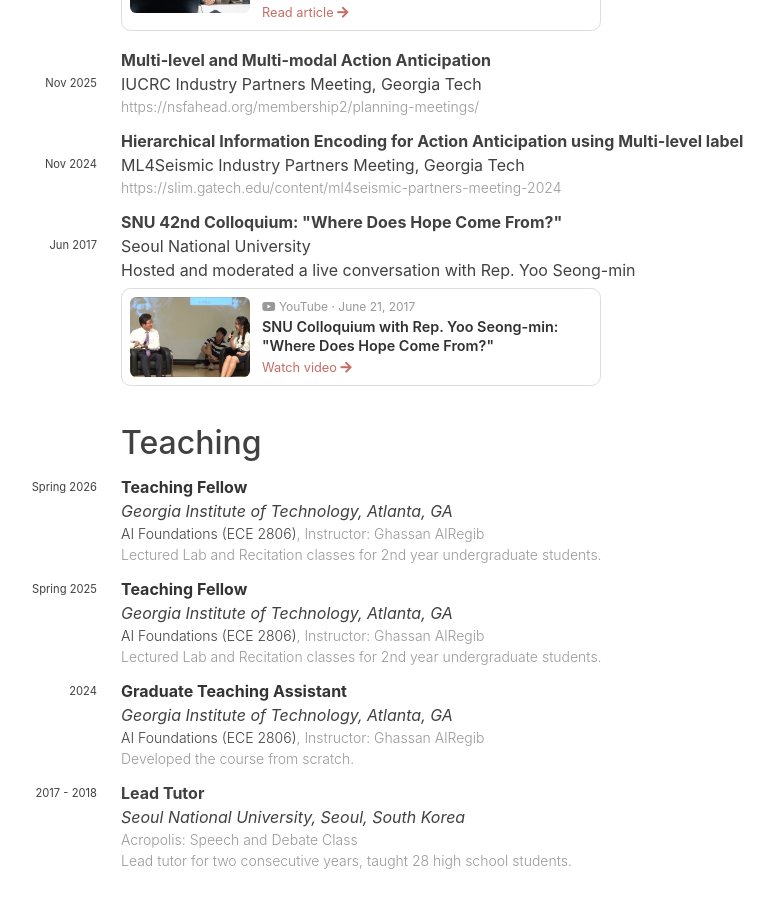
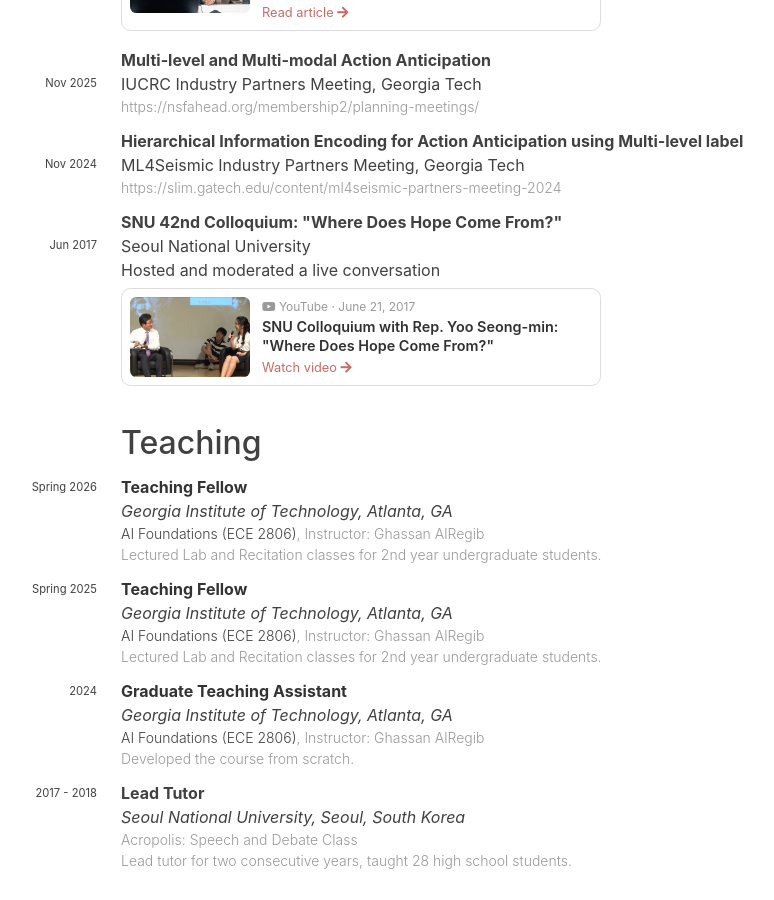
Before and after one commit to skvictoria/skvictoria.github.io, a Jekyll site: the page built from cv.md, in a window 1280 px wide and 900 px high, scrolled down 5137 px. Shown: the whole window, without its empty margins (211-985 px from the left). Built offline with Jekyll 4.4.1, drawn with Linux system fonts in a browser that asks for light colours; nearby versions of some CDN libraries; some web fonts are replaced.

Commit message:
edit talks

```diff
--- a/_data/talks.yaml
+++ b/_data/talks.yaml
@@ -29,7 +29,7 @@
 
 - title: "SNU 42nd Colloquium: \"Where Does Hope Come From?\""
   location: "Seoul National University"
-  role: "Hosted and moderated a live conversation with Rep. Yoo Seong-min"
+  role: "Hosted and moderated a live conversation"
   month: "Jun"
   year: 2017
   image: /images/news/2017-snu-colloquium.jpg
```
